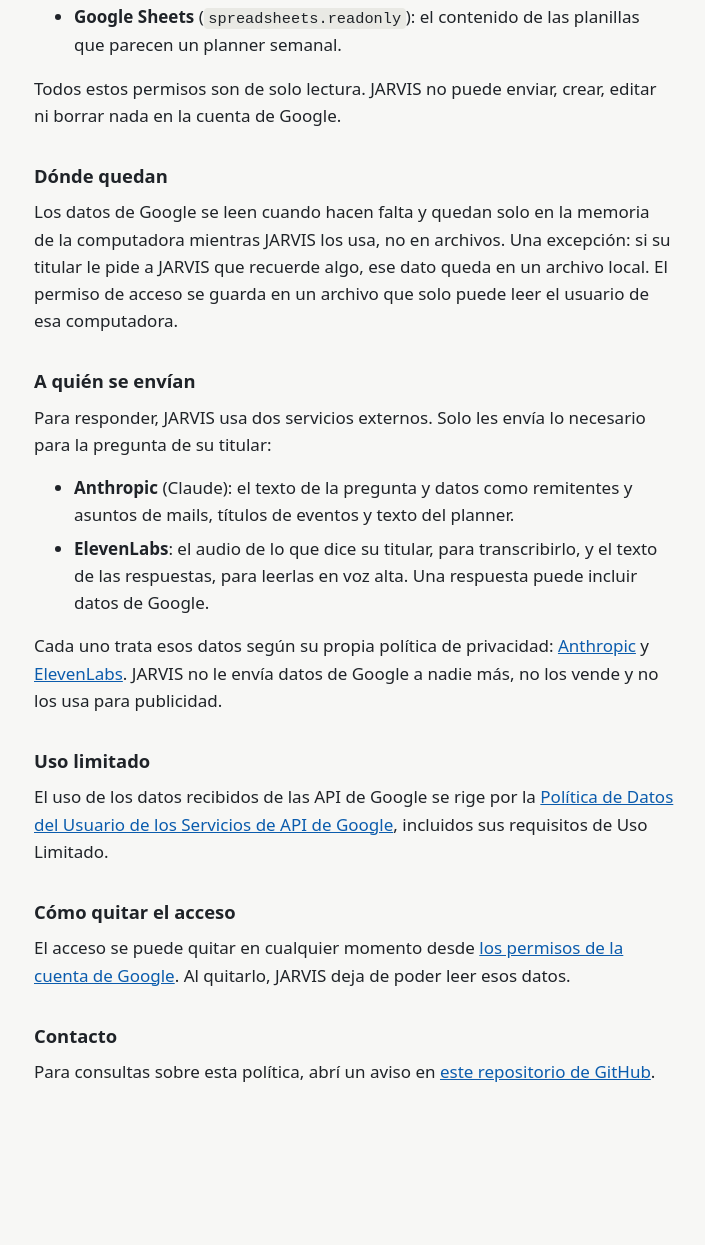
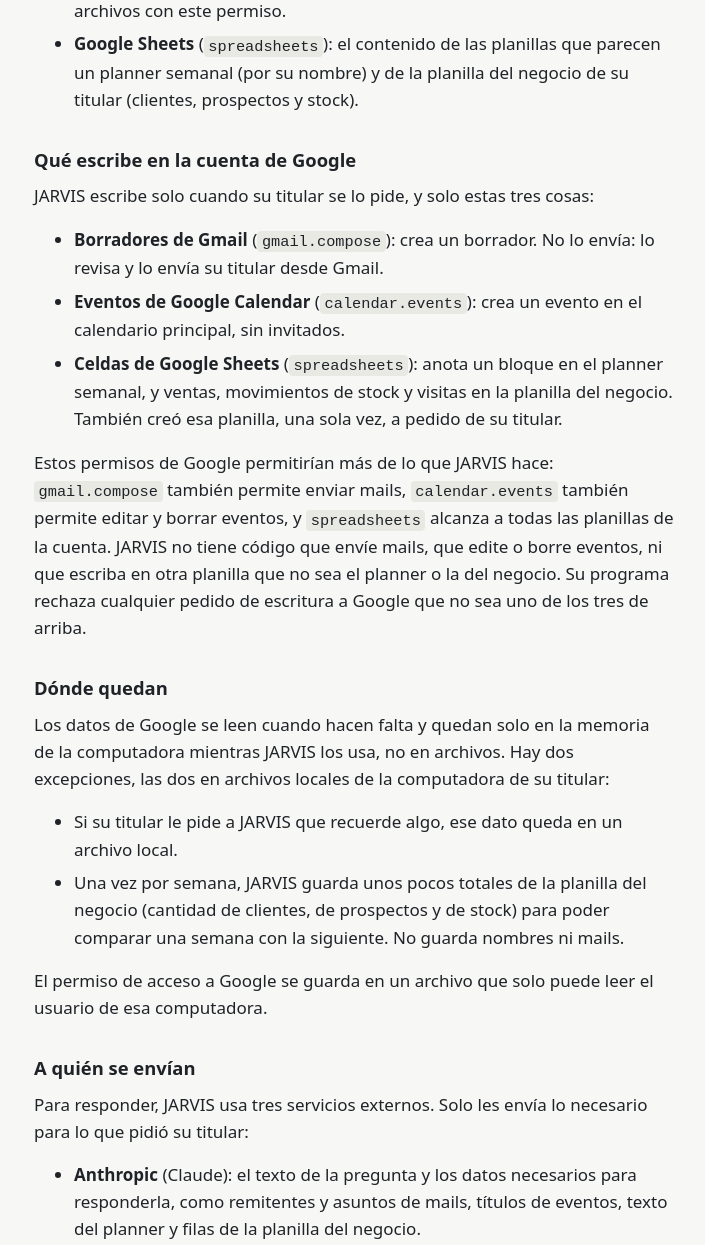
Before and after one commit to qquaker33/jarvis-asistente, a plain HTML site: page privacidad.html in a window 1280 px wide. Shown: the part 547-1792 px from the top of the page, without its empty margins (286-991 px from the left). Before the commit the page ends 1712 px from the top, so only its background shows below. Drawn offline with Linux system fonts and the light colour scheme.

Commit message:
Política: JARVIS ahora también escribe

```diff
--- a/privacidad.html
+++ b/privacidad.html
@@ -4,42 +4,59 @@
 <meta charset="utf-8">
 <meta name="viewport" content="width=device-width, initial-scale=1">
 <title>Privacidad de JARVIS</title>
-<meta name="description" content="Qué datos de Google lee JARVIS, dónde quedan y a quién se envían.">
+<meta name="description" content="Qué datos de Google lee y escribe JARVIS, dónde quedan y a quién se envían.">
 <link rel="stylesheet" href="estilo.css">
 </head>
 <body>
 <main>
   <p class="links"><a href="index.html">← JARVIS</a></p>
   <h1>Política de privacidad</h1>
-  <p class="lead">Última actualización: 4 de noviembre de 2026.</p>
+  <p class="lead">Última actualización: 13 de noviembre de 2026.</p>
 
-  <p>JARVIS es un asistente personal que usa solo su titular, en su propia computadora. No tiene servidores, cuentas de usuario, publicidad ni analítica.</p>
+  <p>JARVIS es un asistente personal que usa solo su titular, en su propia computadora. No tiene servidores propios, cuentas de usuario, publicidad ni analítica.</p>
 
   <h2>Qué datos de Google lee</h2>
   <ul>
     <li><strong>Gmail</strong> (<code>gmail.readonly</code>): remitente, asunto, fecha, estado de lectura y texto de los mails recientes de la bandeja de entrada.</li>
     <li><strong>Google Calendar</strong> (<code>calendar.readonly</code>): título, fecha y hora de los eventos de los próximos días.</li>
     <li><strong>Google Drive</strong> (<code>drive.metadata.readonly</code>): nombres, tipos y fechas de los archivos, para encontrar el planner semanal. No lee el contenido de los archivos con este permiso.</li>
-    <li><strong>Google Sheets</strong> (<code>spreadsheets.readonly</code>): el contenido de las planillas que parecen un planner semanal.</li>
+    <li><strong>Google Sheets</strong> (<code>spreadsheets</code>): el contenido de las planillas que parecen un planner semanal (por su nombre) y de la planilla del negocio de su titular (clientes, prospectos y stock).</li>
   </ul>
-  <p>Todos estos permisos son de solo lectura. JARVIS no puede enviar, crear, editar ni borrar nada en la cuenta de Google.</p>
+
+  <h2>Qué escribe en la cuenta de Google</h2>
+  <p>JARVIS escribe solo cuando su titular se lo pide, y solo estas tres cosas:</p>
+  <ul>
+    <li><strong>Borradores de Gmail</strong> (<code>gmail.compose</code>): crea un borrador. No lo envía: lo revisa y lo envía su titular desde Gmail.</li>
+    <li><strong>Eventos de Google Calendar</strong> (<code>calendar.events</code>): crea un evento en el calendario principal, sin invitados.</li>
+    <li><strong>Celdas de Google Sheets</strong> (<code>spreadsheets</code>): anota un bloque en el planner semanal, y ventas, movimientos de stock y visitas en la planilla del negocio. También creó esa planilla, una sola vez, a pedido de su titular.</li>
+  </ul>
+  <p>Estos permisos de Google permitirían más de lo que JARVIS hace: <code>gmail.compose</code> también permite enviar mails, <code>calendar.events</code> también permite editar y borrar eventos, y <code>spreadsheets</code> alcanza a todas las planillas de la cuenta. JARVIS no tiene código que envíe mails, que edite o borre eventos, ni que escriba en otra planilla que no sea el planner o la del negocio. Su programa rechaza cualquier pedido de escritura a Google que no sea uno de los tres de arriba.</p>
 
   <h2>Dónde quedan</h2>
-  <p>Los datos de Google se leen cuando hacen falta y quedan solo en la memoria de la computadora mientras JARVIS los usa, no en archivos. Una excepción: si su titular le pide a JARVIS que recuerde algo, ese dato queda en un archivo local. El permiso de acceso se guarda en un archivo que solo puede leer el usuario de esa computadora.</p>
+  <p>Los datos de Google se leen cuando hacen falta y quedan solo en la memoria de la computadora mientras JARVIS los usa, no en archivos. Hay dos excepciones, las dos en archivos locales de la computadora de su titular:</p>
+  <ul>
+    <li>Si su titular le pide a JARVIS que recuerde algo, ese dato queda en un archivo local.</li>
+    <li>Una vez por semana, JARVIS guarda unos pocos totales de la planilla del negocio (cantidad de clientes, de prospectos y de stock) para poder comparar una semana con la siguiente. No guarda nombres ni mails.</li>
+  </ul>
+  <p>El permiso de acceso a Google se guarda en un archivo que solo puede leer el usuario de esa computadora.</p>
 
   <h2>A quién se envían</h2>
-  <p>Para responder, JARVIS usa dos servicios externos. Solo les envía lo necesario para la pregunta de su titular:</p>
+  <p>Para responder, JARVIS usa tres servicios externos. Solo les envía lo necesario para lo que pidió su titular:</p>
   <ul>
-    <li><strong>Anthropic</strong> (Claude): el texto de la pregunta y datos como remitentes y asuntos de mails, títulos de eventos y texto del planner.</li>
+    <li><strong>Anthropic</strong> (Claude): el texto de la pregunta y los datos necesarios para responderla, como remitentes y asuntos de mails, títulos de eventos, texto del planner y filas de la planilla del negocio.</li>
     <li><strong>ElevenLabs</strong>: el audio de lo que dice su titular, para transcribirlo, y el texto de las respuestas, para leerlas en voz alta. Una respuesta puede incluir datos de Google.</li>
+    <li><strong>Telegram</strong>, solo si su titular lo activó: las respuestas, los resúmenes y los recordatorios que JARVIS le manda a su propio chat de Telegram, y los mensajes y audios que su titular le manda por ahí. Pueden incluir datos de Google, como el asunto de un mail o el título de un evento. JARVIS le responde a un único chat, el de su titular.</li>
   </ul>
-  <p>Cada uno trata esos datos según su propia política de privacidad: <a href="https://www.anthropic.com/legal/privacy">Anthropic</a> y <a href="https://elevenlabs.io/privacy-policy">ElevenLabs</a>. JARVIS no le envía datos de Google a nadie más, no los vende y no los usa para publicidad.</p>
+  <p>Cada uno trata esos datos según su propia política de privacidad: <a href="https://www.anthropic.com/legal/privacy">Anthropic</a>, <a href="https://elevenlabs.io/privacy-policy">ElevenLabs</a> y <a href="https://telegram.org/privacy">Telegram</a>. JARVIS no le envía datos de Google a nadie más, no los vende, no los usa para publicidad y no los usa para entrenar modelos.</p>
+
+  <h2>Archivos de la computadora</h2>
+  <p>Aparte de Google, JARVIS puede buscar, leer y abrir archivos de tres carpetas de la computadora de su titular, cuando se lo pide. No los modifica. El texto de un archivo que lee se envía a Anthropic para poder responder.</p>
 
   <h2>Uso limitado</h2>
-  <p>El uso de los datos recibidos de las API de Google se rige por la <a href="https://developers.google.com/terms/api-services-user-data-policy">Política de Datos del Usuario de los Servicios de API de Google</a>, incluidos sus requisitos de Uso Limitado.</p>
+  <p>El uso de los datos recibidos de las API de Google se rige por la <a href="https://developers.google.com/terms/api-services-user-data-policy">Política de Datos del Usuario de los Servicios de API de Google</a>, incluidos sus requisitos de Uso Limitado. Esos datos se usan únicamente para darle a su titular las funciones que se describen en esta página.</p>
 
   <h2>Cómo quitar el acceso</h2>
-  <p>El acceso se puede quitar en cualquier momento desde <a href="https://myaccount.google.com/permissions">los permisos de la cuenta de Google</a>. Al quitarlo, JARVIS deja de poder leer esos datos.</p>
+  <p>El acceso se puede quitar en cualquier momento desde <a href="https://myaccount.google.com/permissions">los permisos de la cuenta de Google</a>. Al quitarlo, JARVIS deja de poder leer y escribir esos datos. Lo que ya escribió (borradores, eventos y celdas) queda en la cuenta hasta que su titular lo borre.</p>
 
   <h2>Contacto</h2>
   <p>Para consultas sobre esta política, abrí un aviso en <a href="https://github.com/qquaker33/jarvis-asistente/issues">este repositorio de GitHub</a>.</p>
```
